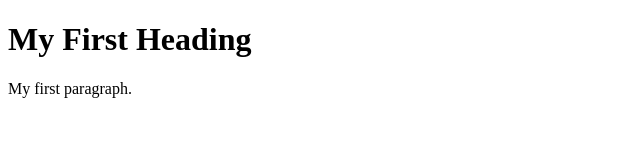
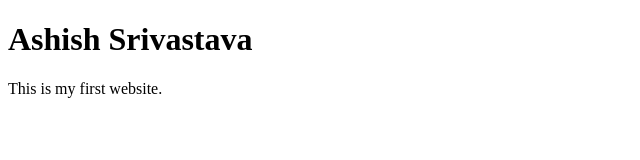
Before and after one commit to talk2aadi/talk2aadi.github.io, a plain HTML site: page index.html in a window 1280 px wide. Shown: the whole page, without its empty margins (0-640 px from the left). Drawn offline with Linux system fonts and the light colour scheme.

Commit message:
Update index.html
changed in text

```diff
--- a/index.html
+++ b/index.html
@@ -2,8 +2,8 @@
 <html>
 <body>
 
-<h1>My First Heading</h1>
-<p>My first paragraph.</p>
+<h1>Ashish Srivastava</h1>
+<p>This is my first website.</p>
 
 </body>
 </html>
```
